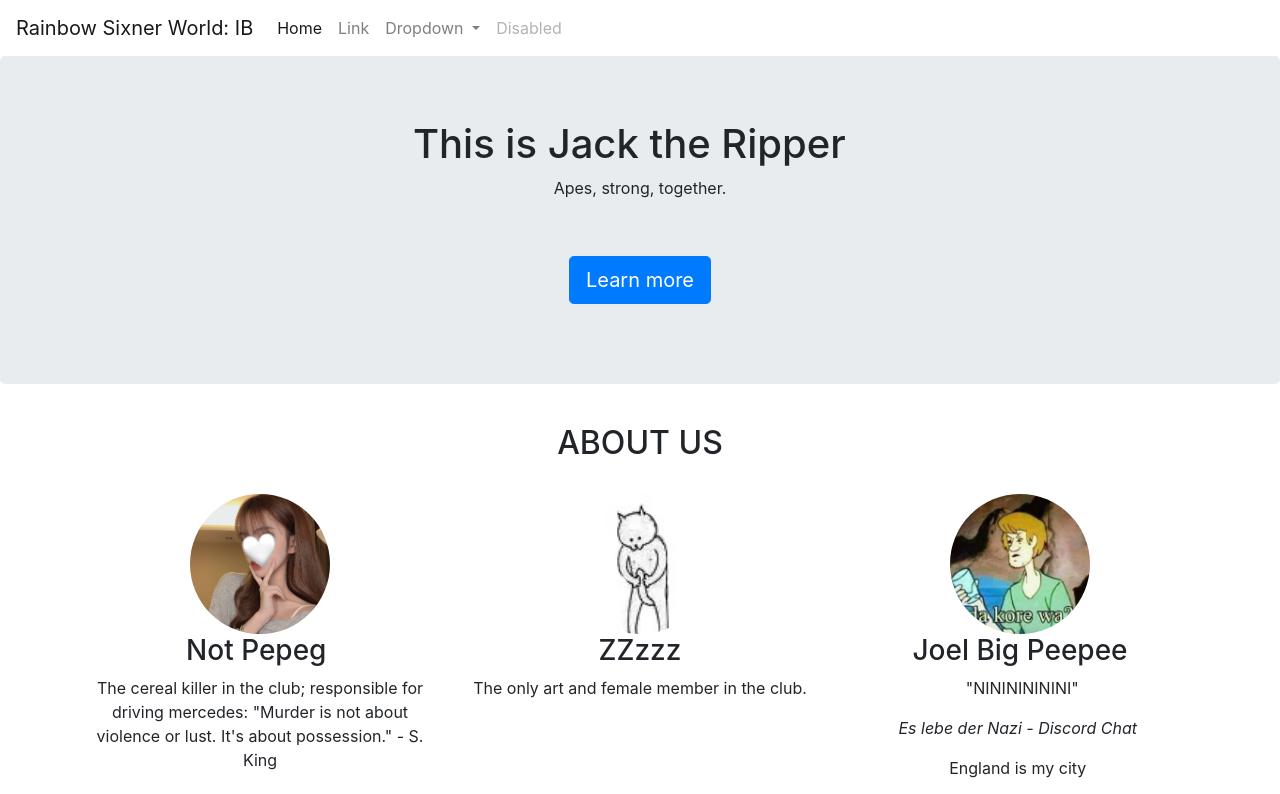
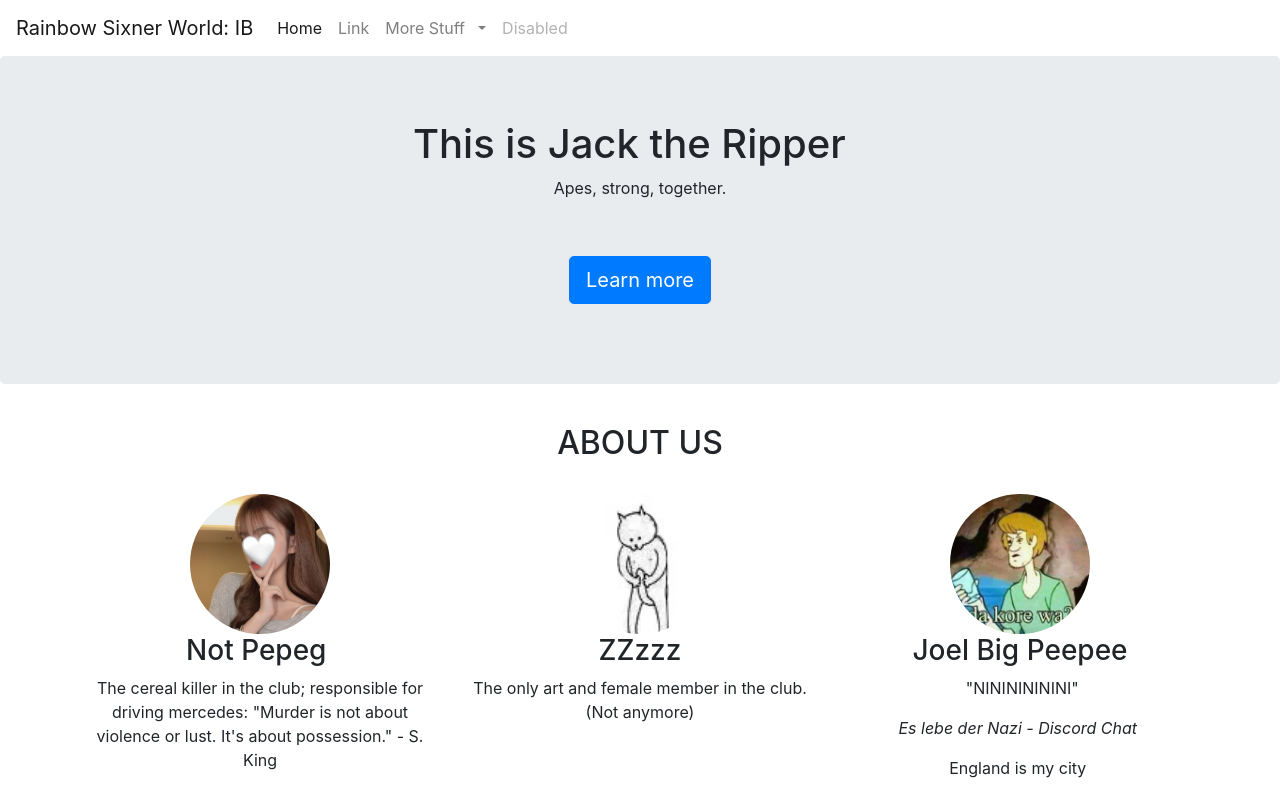
Before and after one commit to Matthewzhou809/RSWIB, a plain HTML site: page html/Jack The Ripper.html in a window 1280 px wide. Shown: the top 794 px of the page. Drawn offline with Linux system fonts and the light colour scheme.

Commit message:
Update Jack The Ripper.html

```diff
--- a/html/Jack The Ripper.html
+++ b/html/Jack The Ripper.html
@@ -17,7 +17,7 @@
           <li class="nav-item active"> <a class="nav-link" href="../index.html">Home <span class="sr-only">(current)</span></a> </li>
           <li class="nav-item"> <a class="nav-link" href="#">Link</a> </li>
           <li class="nav-item dropdown">
-            <a class="nav-link dropdown-toggle" href="#" id="navbarDropdown" role="button" data-toggle="dropdown" aria-haspopup="true" aria-expanded="false"> Dropdown </a>
+            <a class="nav-link dropdown-toggle" href="#" id="navbarDropdown" role="button" data-toggle="dropdown" aria-haspopup="true" aria-expanded="false"> More Stuff&nbsp; </a>
             <div class="dropdown-menu" aria-labelledby="navbarDropdown">
               <a class="dropdown-item" href="#">Action</a> <a class="dropdown-item" href="#">Another action</a>
               <div class="dropdown-divider"></div>
@@ -66,7 +66,7 @@
           <div class="col-lg-4 col-md-6 col-sm-12 text-center">
             <img class="rounded-circle" alt="140x140" style="width: 140px; height: 140px;" src="images/IMG_4311.jpg" data-holder-rendered="true">
             <h3>ZZzzz</h3>
-            <p>The only art and female member in the club.</p>
+            <p>The only art and female member in the club. (Not anymore)</p>
           </div>
           <div class="col-lg-4 col-md-6 col-sm-12 text-center">
             <img class="rounded-circle" alt="140x140" style="width: 140px; height: 140px;" src="images/HMES.png" data-holder-rendered="true">
```
